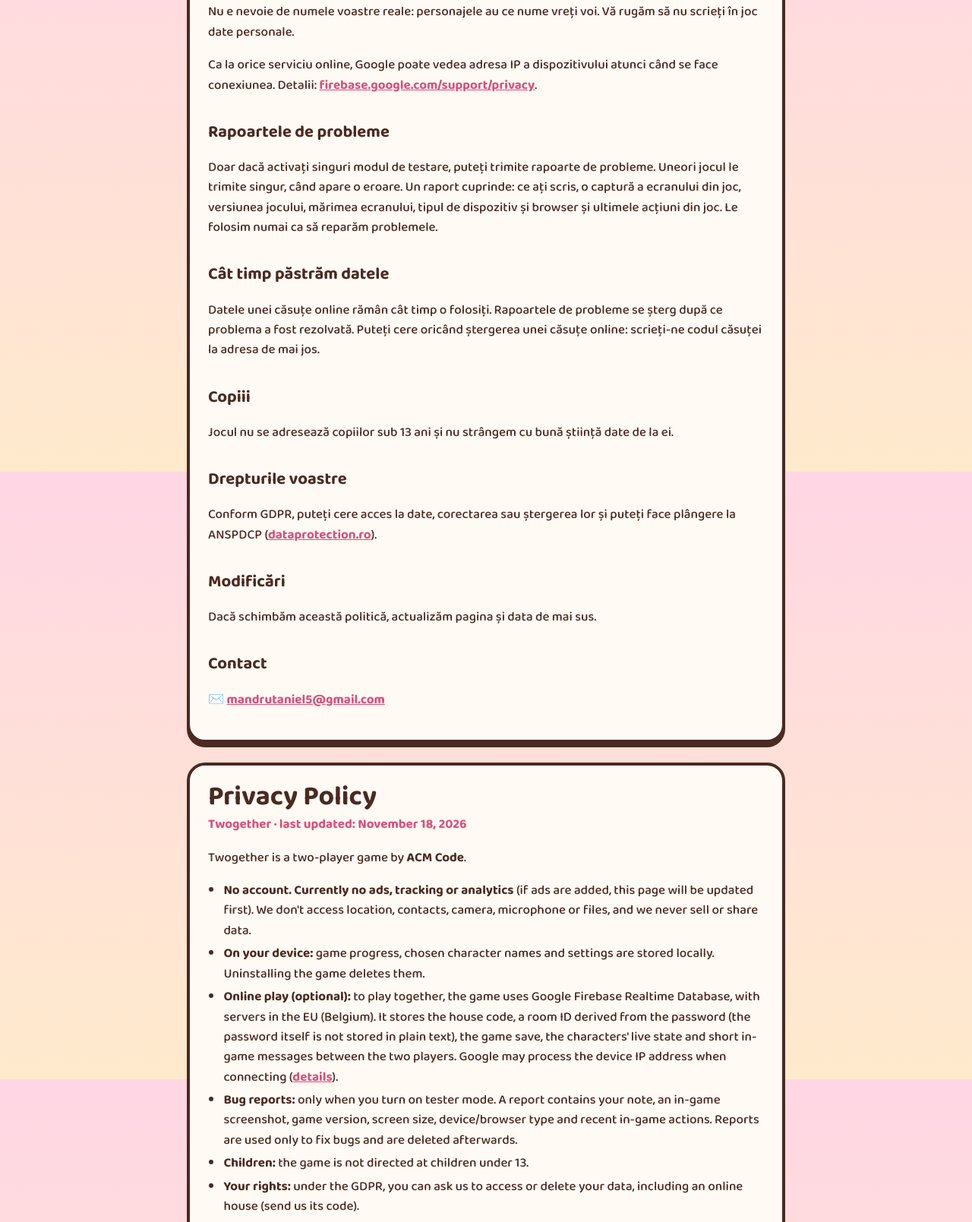
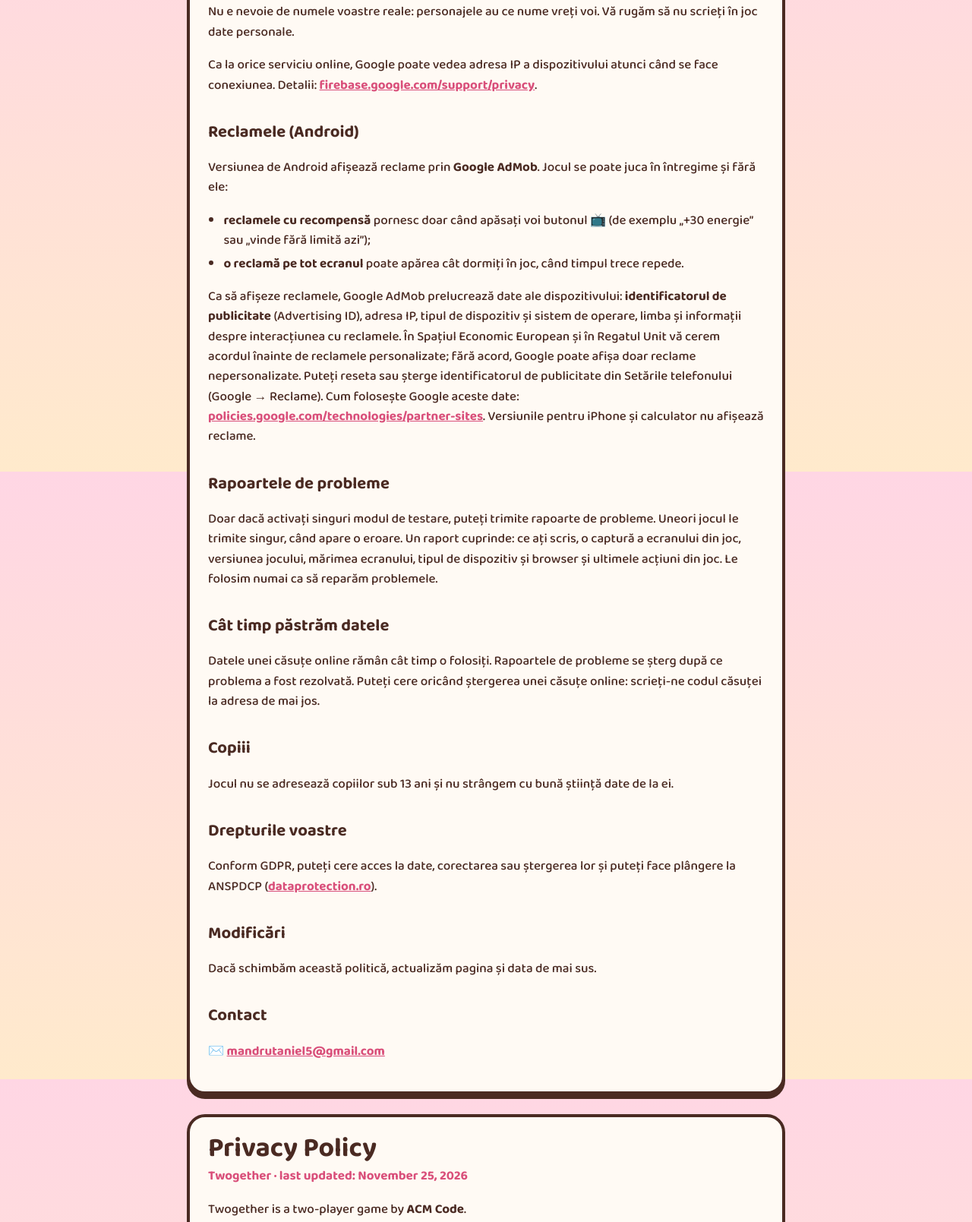
Before and after one commit to mandrutaniel5-gif/BUBU_DUDU, a plain HTML site: page confidentialitate.html in a window 1280 px wide. Shown: the part 979-2588 px from the top of the page at 76% size. Drawn offline with Linux system fonts and the light colour scheme.

Commit message:
Confidentialitate: reclamele Google AdMob (Android), ID-ul de publicitate, acordul in SEE
Co-Authored-By: Claude Opus 5.5 <noreply@anthropic.com>

```diff
--- a/confidentialitate.html
+++ b/confidentialitate.html
@@ -26,7 +26,7 @@
 
 <div class="card">
   <h1>🐹 Twogether</h1>
-  <p class="sub">Politica de confidențialitate · ultima actualizare: 18 noiembrie 2026</p>
+  <p class="sub">Politica de confidențialitate · ultima actualizare: 25 noiembrie 2026</p>
 </div>
 
 <div class="card">
@@ -35,7 +35,7 @@
   <h2>Pe scurt</h2>
   <ul>
     <li>Nu vă cerem cont, adresă de email sau număr de telefon.</li>
-    <li>În prezent, jocul nu afișează reclame și nu folosește instrumente de urmărire sau analiză. Dacă vom adăuga reclame, actualizăm mai întâi această pagină.</li>
+    <li>Pe Android, jocul afișează reclame prin <b>Google AdMob</b> (detalii mai jos). Jocul nu folosește alte instrumente de urmărire sau analiză.</li>
     <li>Nu accesăm locația, contactele, camera, microfonul sau fișierele de pe telefon.</li>
     <li>Nu vindem și nu dăm datele nimănui.</li>
   </ul>
@@ -53,6 +53,14 @@
   </ul>
   <p>Nu e nevoie de numele voastre reale: personajele au ce nume vreți voi. Vă rugăm să nu scrieți în joc date personale.</p>
   <p>Ca la orice serviciu online, Google poate vedea adresa IP a dispozitivului atunci când se face conexiunea. Detalii: <a href="https://firebase.google.com/support/privacy" rel="noopener">firebase.google.com/support/privacy</a>.</p>
+
+  <h2>Reclamele (Android)</h2>
+  <p>Versiunea de Android afișează reclame prin <b>Google AdMob</b>. Jocul se poate juca în întregime și fără ele:</p>
+  <ul>
+    <li><b>reclamele cu recompensă</b> pornesc doar când apăsați voi butonul 📺 (de exemplu „+30 energie” sau „vinde fără limită azi”);</li>
+    <li><b>o reclamă pe tot ecranul</b> poate apărea cât dormiți în joc, când timpul trece repede.</li>
+  </ul>
+  <p>Ca să afișeze reclamele, Google AdMob prelucrează date ale dispozitivului: <b>identificatorul de publicitate</b> (Advertising ID), adresa IP, tipul de dispozitiv și sistem de operare, limba și informații despre interacțiunea cu reclamele. În Spațiul Economic European și în Regatul Unit vă cerem acordul înainte de reclamele personalizate; fără acord, Google poate afișa doar reclame nepersonalizate. Puteți reseta sau șterge identificatorul de publicitate din Setările telefonului (Google → Reclame). Cum folosește Google aceste date: <a href="https://policies.google.com/technologies/partner-sites" rel="noopener">policies.google.com/technologies/partner-sites</a>. Versiunile pentru iPhone și calculator nu afișează reclame.</p>
 
   <h2>Rapoartele de probleme</h2>
   <p>Doar dacă activați singuri modul de testare, puteți trimite rapoarte de probleme. Uneori jocul le trimite singur, când apare o eroare. Un raport cuprinde: ce ați scris, o captură a ecranului din joc, versiunea jocului, mărimea ecranului, tipul de dispozitiv și browser și ultimele acțiuni din joc. Le folosim numai ca să reparăm problemele.</p>
@@ -75,10 +83,11 @@
 
 <div class="card" id="en">
   <h1>Privacy Policy</h1>
-  <p class="sub">Twogether · last updated: November 18, 2026</p>
+  <p class="sub">Twogether · last updated: November 25, 2026</p>
   <p>Twogether is a two-player game by <b>ACM Code</b>.</p>
   <ul>
-    <li><b>No account. Currently no ads, tracking or analytics</b> (if ads are added, this page will be updated first). We don't access location, contacts, camera, microphone or files, and we never sell or share data.</li>
+    <li><b>No account, no analytics.</b> We don't access location, contacts, camera, microphone or files, and we never sell your data.</li>
+    <li><b>Ads (Android only):</b> the Android version shows ads through <b>Google AdMob</b>. Rewarded ads only start when you tap the 📺 button (e.g. “+30 energy”); a full-screen ad may appear while your characters sleep, when time passes quickly. The whole game can be played without ads. AdMob processes device data to serve ads: the <b>advertising ID</b>, IP address, device and OS type, language and ad interactions. In the EEA and the UK we ask for your consent before personalized ads; without consent Google may show only non-personalized ads. You can reset or delete the advertising ID in your phone settings (Google → Ads). How Google uses this data: <a href="https://policies.google.com/technologies/partner-sites" rel="noopener">policies.google.com/technologies/partner-sites</a>. The iPhone and PC versions show no ads.</li>
     <li><b>On your device:</b> game progress, chosen character names and settings are stored locally. Uninstalling the game deletes them.</li>
     <li><b>Online play (optional):</b> to play together, the game uses Google Firebase Realtime Database, with servers in the EU (Belgium). It stores the house code, a room ID derived from the password (the password itself is not stored in plain text), the game save, the characters' live state and short in-game messages between the two players. Google may process the device IP address when connecting (<a href="https://firebase.google.com/support/privacy" rel="noopener">details</a>).</li>
     <li><b>Bug reports:</b> only when you turn on tester mode. A report contains your note, an in-game screenshot, game version, screen size, device/browser type and recent in-game actions. Reports are used only to fix bugs and are deleted afterwards.</li>
```
